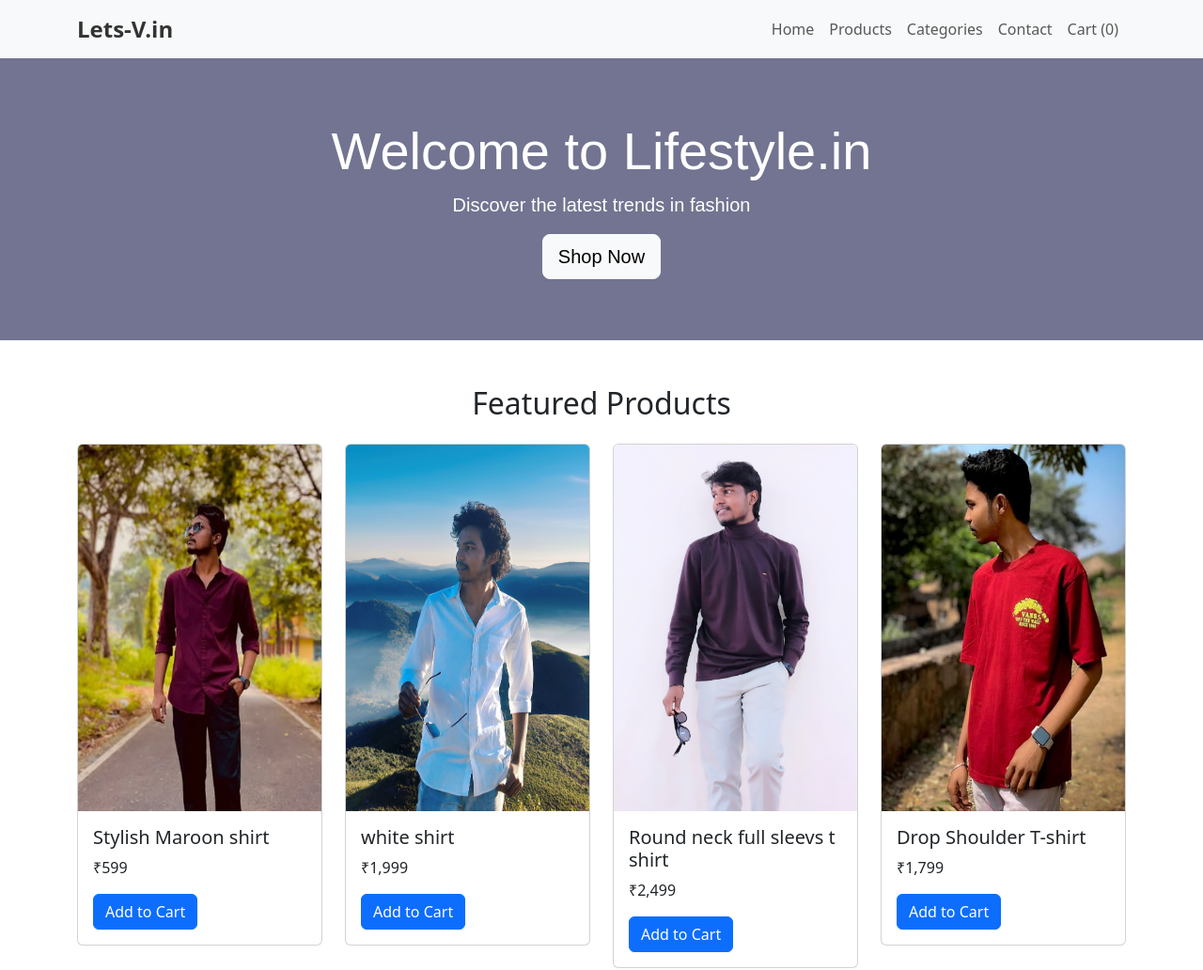
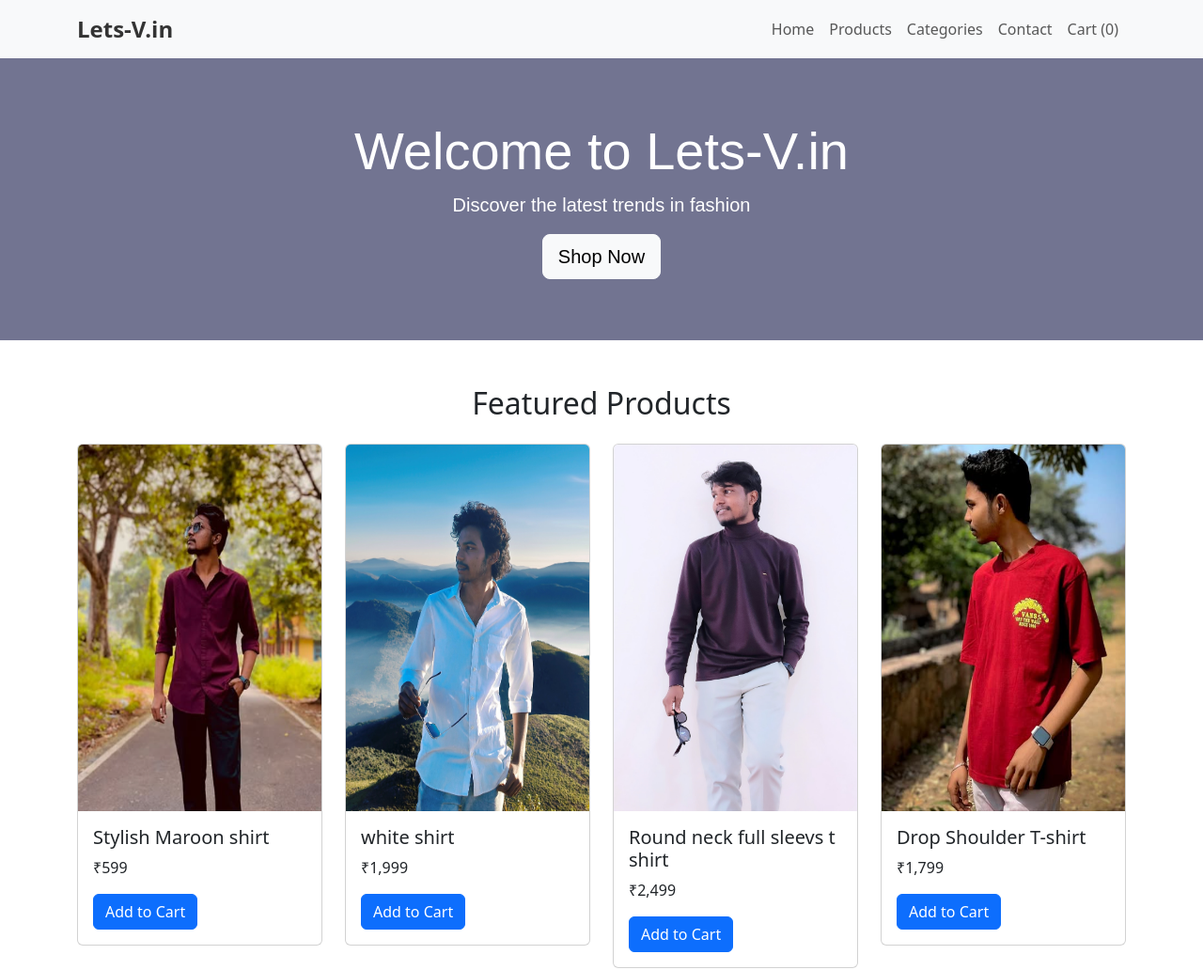
Before and after one commit to Bhargav-veer/Lest-s-V.in, a website: page index.html in a window 1280 px wide. Shown: the top 1032 px of the page at 94% size. Drawn offline with nearby package versions, Linux system fonts and the light colour scheme.

Commit message:
Update index.html

```diff
--- a/index.html
+++ b/index.html
@@ -104,7 +104,7 @@
     <!-- Hero Section -->
     <section class="hero-section">
         <div class="container text-center">
-            <h1 class="display-4">Welcome to Lifestyle.in</h1>
+            <h1 class="display-4">Welcome to Lets-V.in</h1>
             <p class="lead">Discover the latest trends in fashion</p>
             <a href="#products" class="btn btn-light btn-lg">Shop Now</a>
         </div>
```
